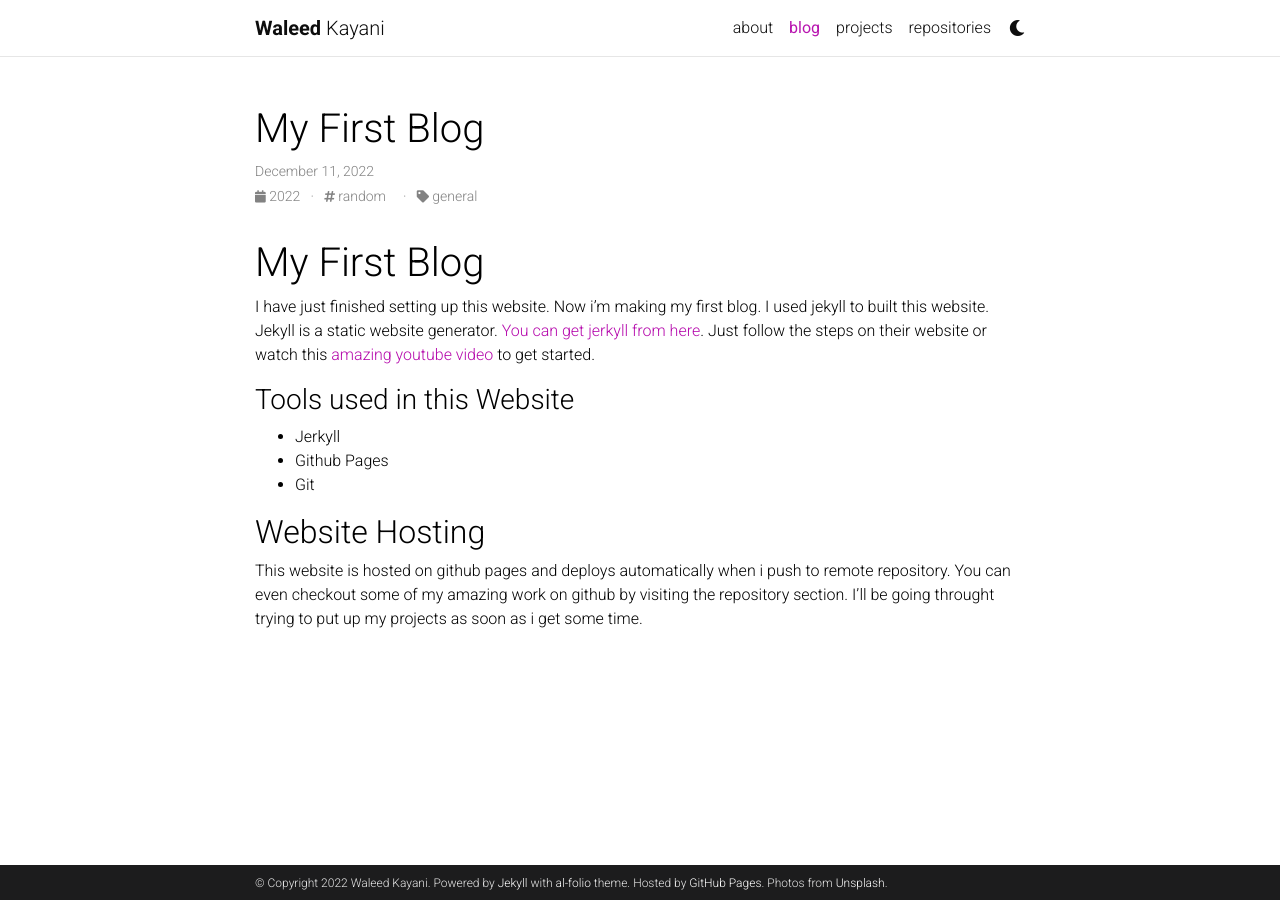
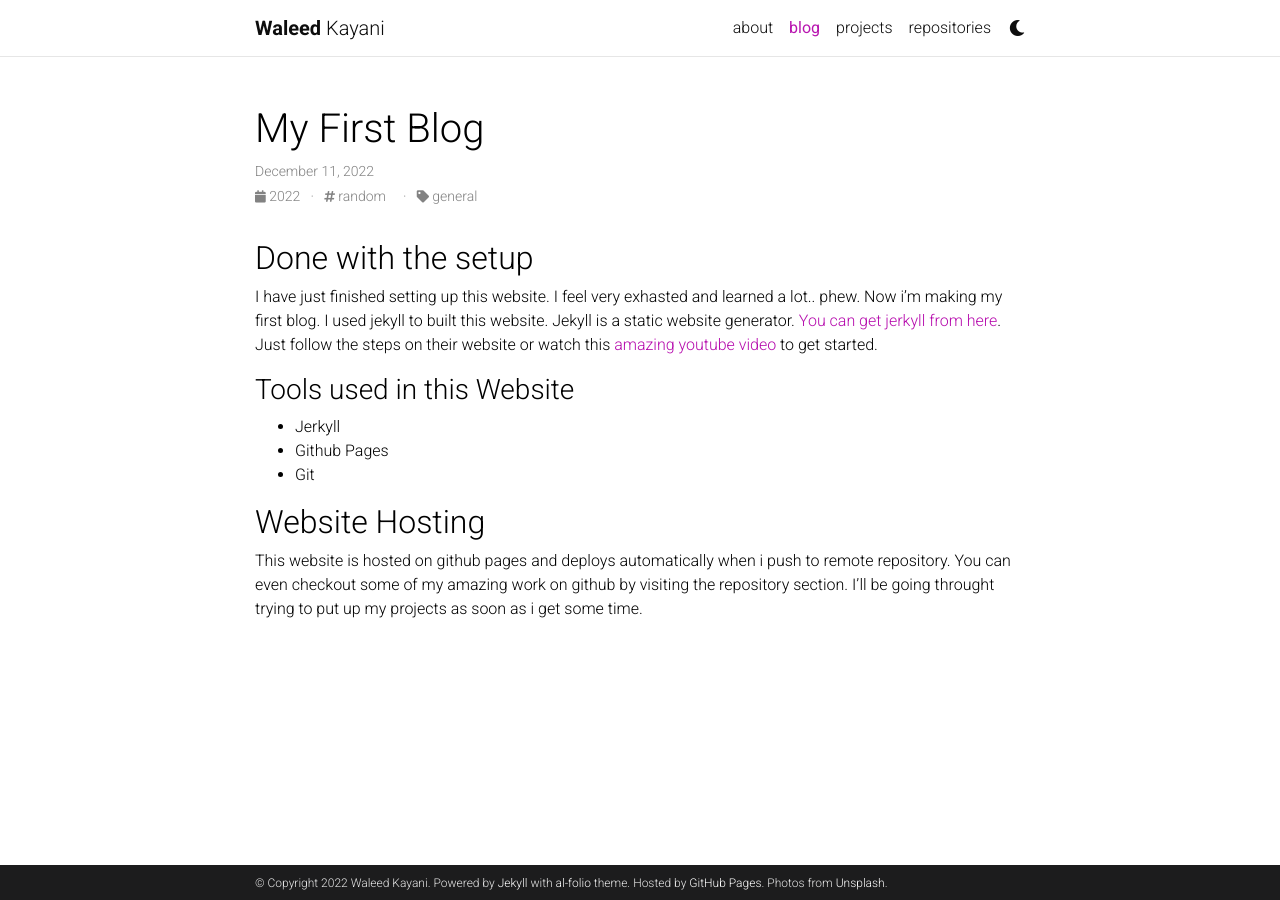
Before and after one commit to WaleedK2000/waleedk2000.github.io, a Jekyll site: the page built from _posts/2022-12-11-My-First-Blog.md, in a window 1280 px wide. Built offline with Jekyll 4.4.1, drawn with Linux system fonts in a browser that asks for light colours; comment, search, counter and statistics services are not loaded; a style sheet for code colours, icons or effects is not loaded.

```diff
--- a/_config.yml
+++ b/_config.yml
@@ -140,15 +140,12 @@ giscus:
   lang: en
 
 # Disqus comments (DEPRECATED)
-disqus_shortname: wal # put your disqus shortname
+disqus_shortname: al-folio # put your disqus shortname
 # https://help.disqus.com/en/articles/1717111-what-s-a-shortname
 
 # External sources.
 # If you have blog posts published on medium.com or other exteranl sources,
 # you can display them in your blog by adding a link to the RSS feed.
-external_sources:
-  - name:
-    rss_url:
 
 # -----------------------------------------------------------------------------
 # Collections
--- a/_posts/2022-12-11-My-First-Blog.md
+++ b/_posts/2022-12-11-My-First-Blog.md
@@ -7,9 +7,9 @@ tags: random
 categories: general
 ---
 
-# My First Blog
+## Done with the setup
 
-I have just finished setting up this website. Now i'm making my first blog. I used jekyll to built this website. Jekyll is a static website generator. [You can get jerkyll from here](https://jekyllrb.com/s). Just follow the steps on their website or watch this [amazing youtube video](https://www.youtube.com/watch?v=g6AJ9qPPoyc&ab_channel=SpencerPao) to get started.
+I have just finished setting up this website. I feel very exhasted and learned a lot.. phew. Now i'm making my first blog. I used jekyll to built this website. Jekyll is a static website generator. [You can get jerkyll from here](https://jekyllrb.com/s). Just follow the steps on their website or watch this [amazing youtube video](https://www.youtube.com/watch?v=g6AJ9qPPoyc&ab_channel=SpencerPao) to get started.
 
 ### Tools used in this Website
 <ul>
```
